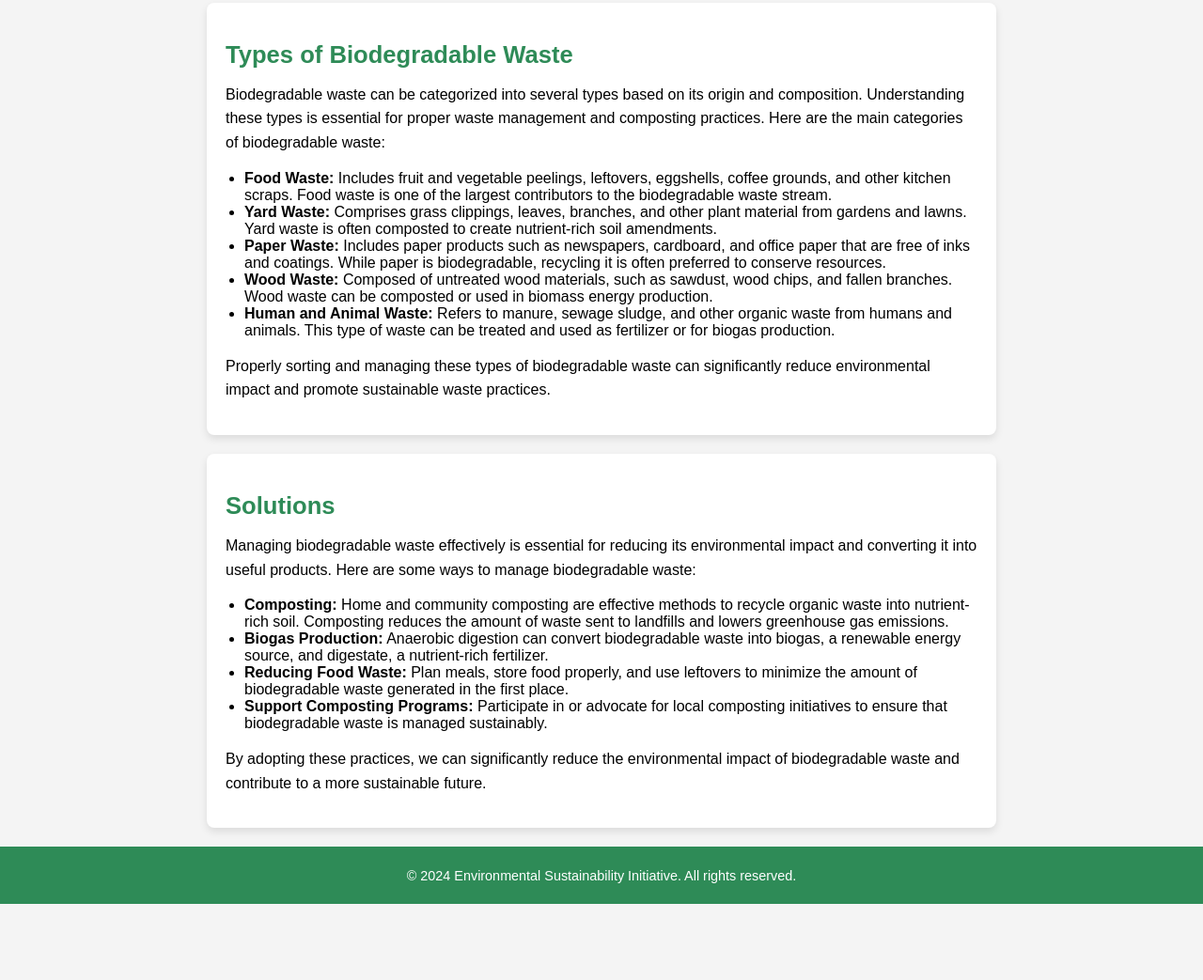
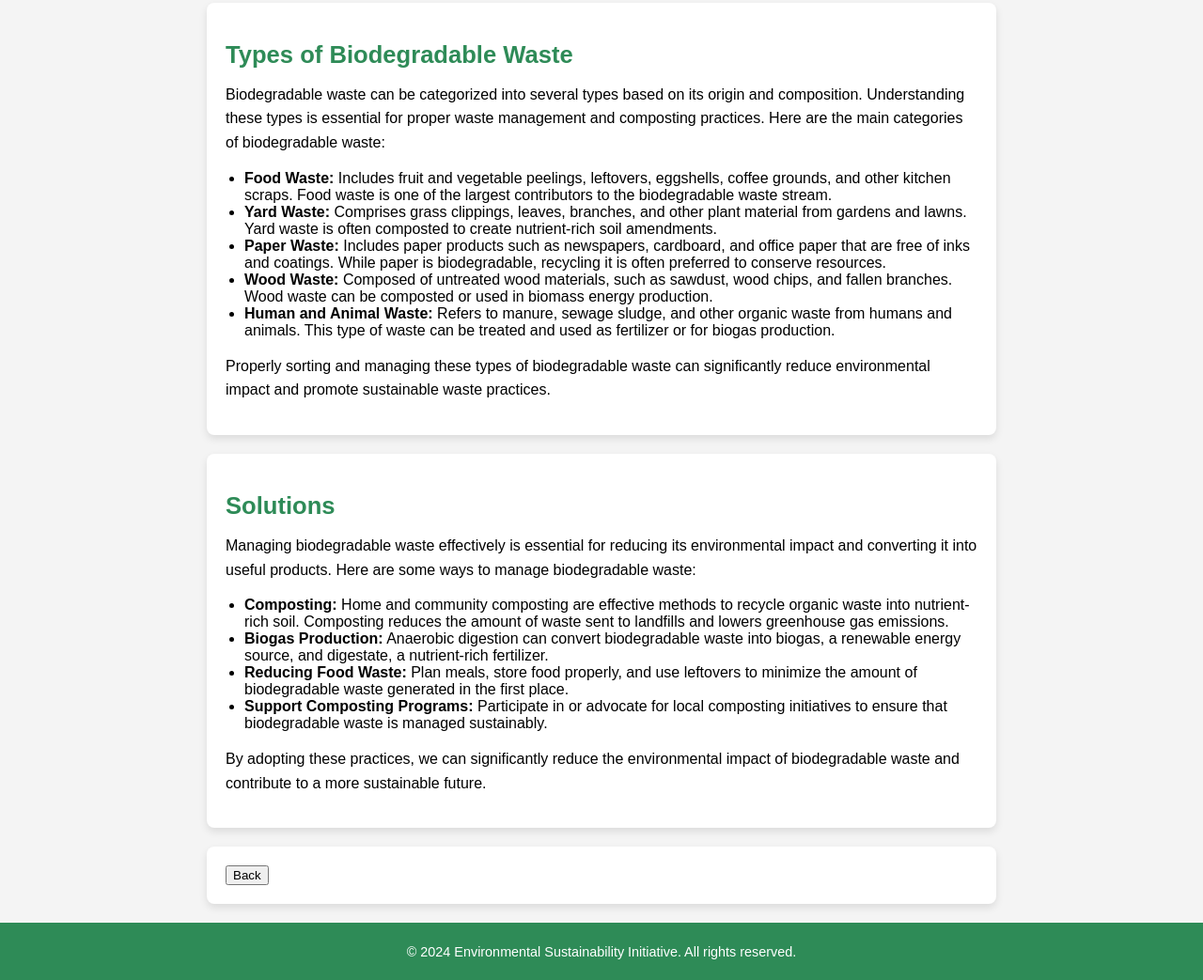
Before and after one commit to AshapuMohan/Biodegradable-Waste, a plain HTML site: page index.html in a window 1280 px wide. Shown: the part 1327-2370 px from the top of the page at 94% size. Before the commit the page ends 2289 px from the top, so only its background shows below. Drawn offline with Linux system fonts and the light colour scheme.

Commit message:
Update index.html

```diff
--- a/index.html
+++ b/index.html
@@ -72,10 +72,17 @@
             By adopting these practices, we can significantly reduce the environmental impact of biodegradable waste and contribute to a more sustainable future.
         </p>
     </section>
-
+<!-- Back Button -->
+        <section>
+            <button onclick="goBack()">Back</button>
+        </section>
     <footer>
         <p>© 2024 Environmental Sustainability Initiative. All rights reserved.</p>
     </footer>
-    <script src="script.js"></script>
+    <script src="script.js">
+        function goBack() {
+            window.location.href = "waste-management.html"; // This is the waste management page
+        }
+    </script>
 </body>
 </html>
```
